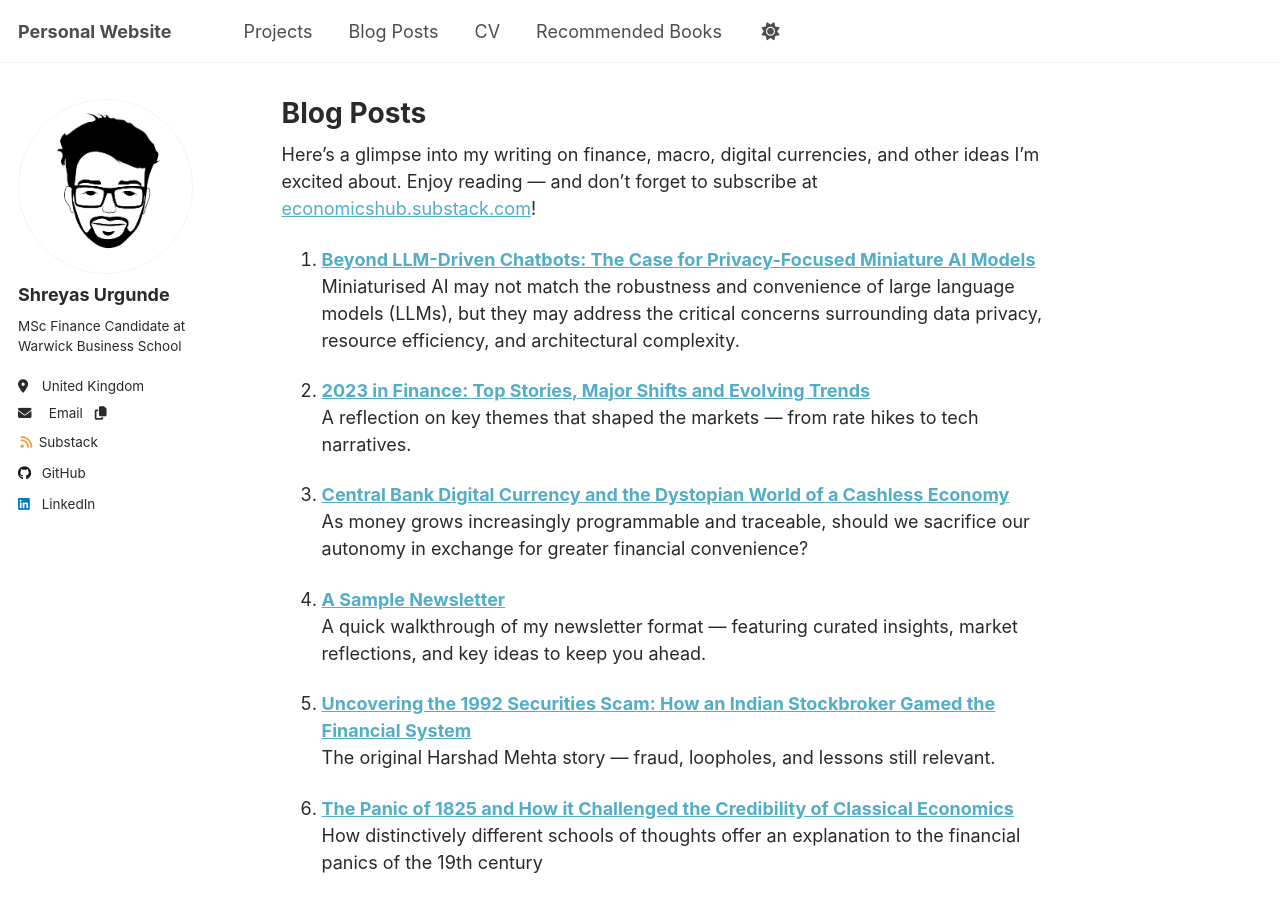
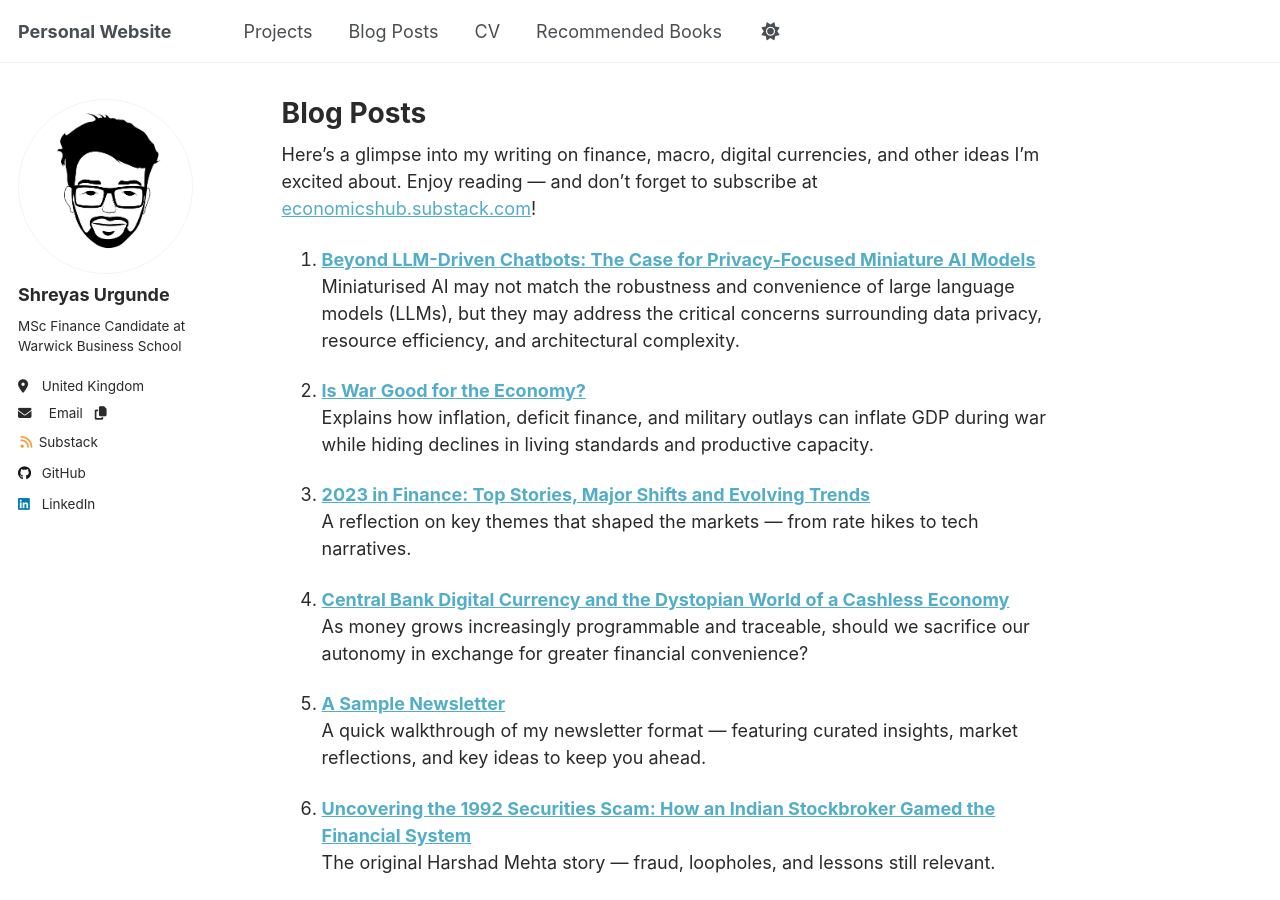
Before and after one commit to shreyasxi/shreyasxi.github.io, a Jekyll site: the page built from _pages/year-archive.md, in a window 1280 px wide and 900 px high. Built offline with Jekyll 4.4.1, drawn with Linux system fonts in a browser that asks for light colours; a script that is not in the unit is left out.

Commit message:
Update year-archive.md

```diff
--- a/_pages/year-archive.md
+++ b/_pages/year-archive.md
@@ -10,20 +10,23 @@ Here’s a glimpse into my writing on finance, macro, digital currencies, and ot
 1. <a href="https://www.instagram.com/p/C09ADUXPO-9/?img_index=1" target="_blank"><strong>Beyond LLM-Driven Chatbots: The Case for Privacy-Focused Miniature AI Models</strong></a>
    Miniaturised AI may not match the robustness and convenience of large language models (LLMs), but they may address  the critical concerns surrounding data privacy, resource efficiency, and architectural complexity.
 
-2. <a href="https://www.instagram.com/p/C117XVat_5N/?img_index=1" target="_blank"><strong>2023 in Finance: Top Stories, Major Shifts and Evolving Trends</strong></a>
+2. <a href="https://theboar.org/2025/08/is-war-good-for-the-economy/" target="_blank"><strong>Is War Good for the Economy?</strong></a>
+   Explains how inflation, deficit finance, and military outlays can inflate GDP during war while hiding declines in living standards and productive capacity.
+
+3. <a href="https://www.instagram.com/p/C117XVat_5N/?img_index=1" target="_blank"><strong>2023 in Finance: Top Stories, Major Shifts and Evolving Trends</strong></a>
    A reflection on key themes that shaped the markets — from rate hikes to tech narratives.
 
-3. <a href="https://economicshub.substack.com/p/central-bank-digital-currency-and?s=r" target="_blank"><strong>Central Bank Digital Currency and the Dystopian World of a Cashless Economy</strong></a>
+4. <a href="https://economicshub.substack.com/p/central-bank-digital-currency-and?s=r" target="_blank"><strong>Central Bank Digital Currency and the Dystopian World of a Cashless Economy</strong></a>
    As money grows increasingly programmable and traceable, should we sacrifice our autonomy in exchange for greater financial convenience?
 
-4. <a href="https://economicshub.substack.com/p/the-economics-hub-newsletter-week-867" target="_blank"><strong>A Sample Newsletter</strong></a>
+5. <a href="https://economicshub.substack.com/p/the-economics-hub-newsletter-week-867" target="_blank"><strong>A Sample Newsletter</strong></a>
    A quick walkthrough of my newsletter format — featuring curated insights, market reflections, and key ideas to keep you ahead.
 
-5. <a href="https://www.instagram.com/p/CJYj5DRnuZa/?next=%2F" target="_blank"><strong>Uncovering the 1992 Securities Scam: How an Indian Stockbroker Gamed the Financial System</strong></a>
+6. <a href="https://www.instagram.com/p/CJYj5DRnuZa/?next=%2F" target="_blank"><strong>Uncovering the 1992 Securities Scam: How an Indian Stockbroker Gamed the Financial System</strong></a>
    The original Harshad Mehta story — fraud, loopholes, and lessons still relevant.
 
-6. <a href="https://economicshub.substack.com/p/the-panic-of-1825-and-how-it-challenged" target="_blank"><strong>The Panic of 1825 and How it Challenged the Credibility of Classical Economics</strong></a>
+7. <a href="https://economicshub.substack.com/p/the-panic-of-1825-and-how-it-challenged" target="_blank"><strong>The Panic of 1825 and How it Challenged the Credibility of Classical Economics</strong></a>
    How distinctively different schools of thoughts offer an explanation to the financial panics of the 19th century
 
-7. <a href="https://economicshub.substack.com/p/the-rise-of-decentralized-prediction?s=r" target="_blank"><strong>The Rise of Decentralized Prediction Markets</strong></a>
+8. <a href="https://economicshub.substack.com/p/the-rise-of-decentralized-prediction?s=r" target="_blank"><strong>The Rise of Decentralized Prediction Markets</strong></a>
    What they are, How they work and Why they could be the future
```
